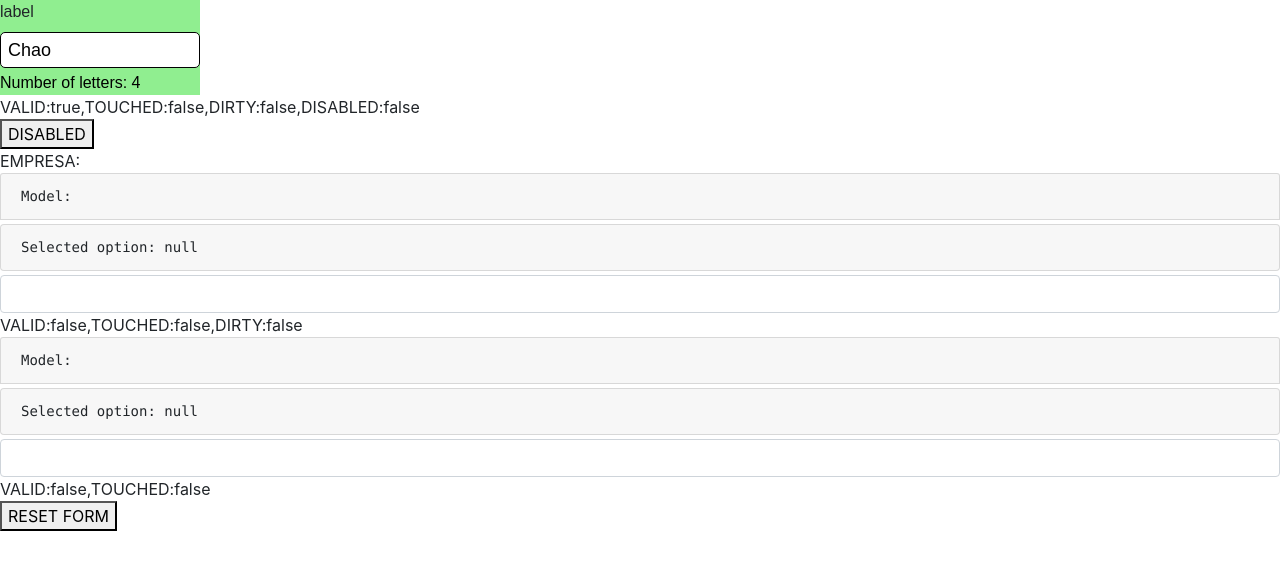
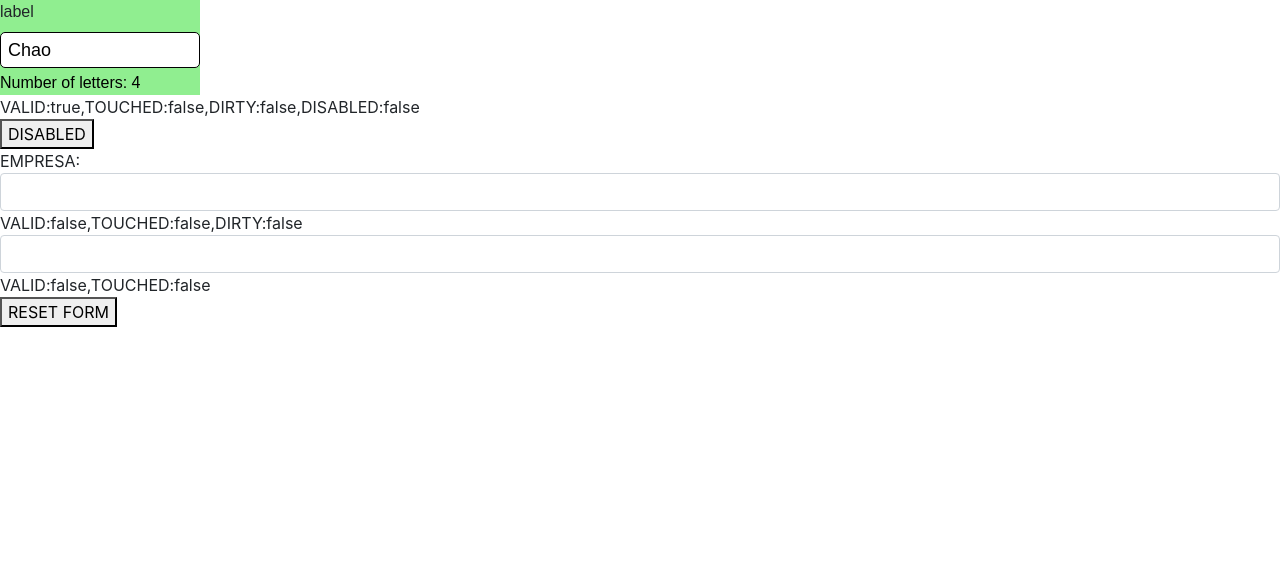
Before and after one commit to masalbertwork/componentExample, an Angular app: page / in a window 1280 px wide. Shown: the top 570 px of the page. Built offline with nearby package versions, Linux system fonts and the light colour scheme.

Commit message:
canvis finals

```diff
--- a/src/app/combo-control/combo-control.component.html
+++ b/src/app/combo-control/combo-control.component.html
@@ -1,9 +1,9 @@
-<pre class="card card-block card-header mb-1">
+<!-- <pre class="card card-block card-header mb-1">
 Model: {{ selectedValue | json }}</pre
 >
 <pre class="card card-block card-header mb-1">
 Selected option: {{ selectedOption | json }}</pre
->
+> -->
 
 <input
   [(ngModel)]="selectedValue"
@@ -15,3 +15,4 @@ Selected option: {{ selectedOption | json }}</pre
   (focus)="tocat()"
   class="form-control"
 />
+<!-- [typeaheadMinLength]="0"   per obir al tocar -->
--- a/src/app/combo-control/combo-control.component.ts
+++ b/src/app/combo-control/combo-control.component.ts
@@ -3,7 +3,9 @@ import {
   OnInit,
   forwardRef,
   Output,
-  EventEmitter
+  EventEmitter,
+  ViewChild,
+  ElementRef
 } from '@angular/core';
 import { Observable, observable, of } from 'rxjs';
 import { TypeaheadMatch } from 'ngx-bootstrap/typeahead/typeahead-match.class';
@@ -110,6 +112,7 @@ export class ComboControlComponent implements OnInit, ControlValueAccessor {
       this.selectedOption = value || '';
     } else {
       this.selectedOption = null;
+      this.selectedValue = null;
     }
   }
 
```
